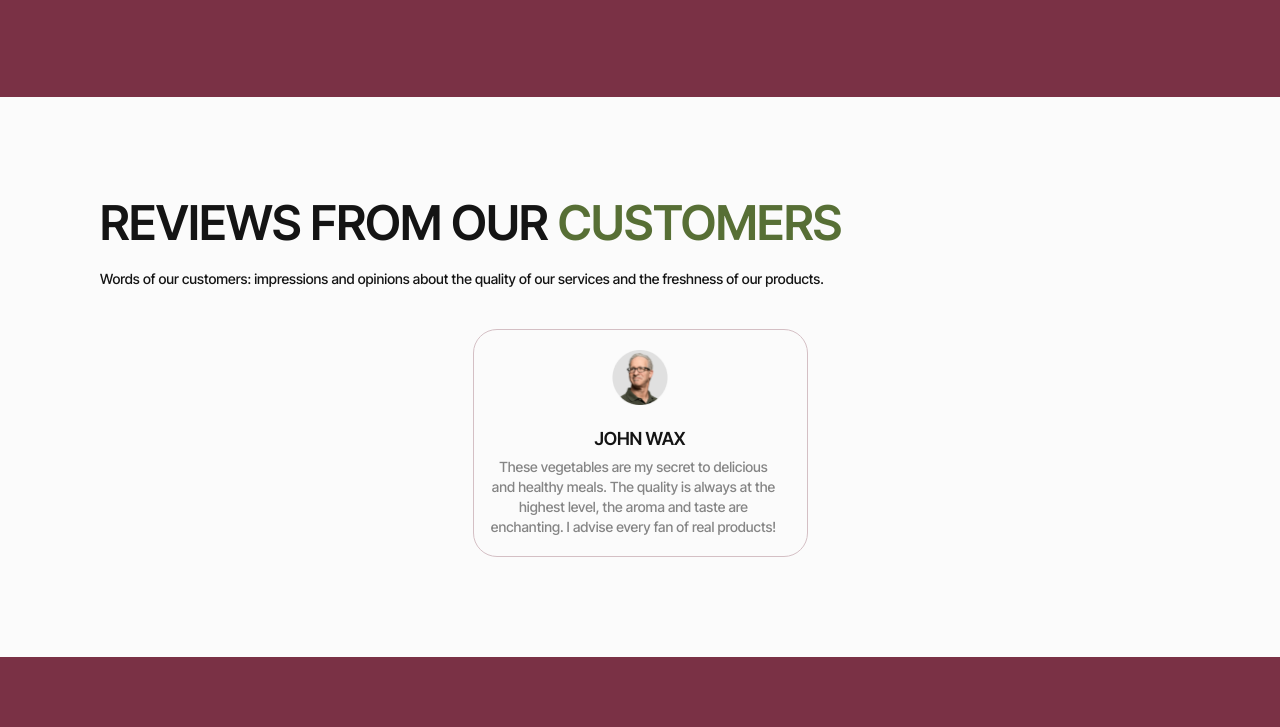
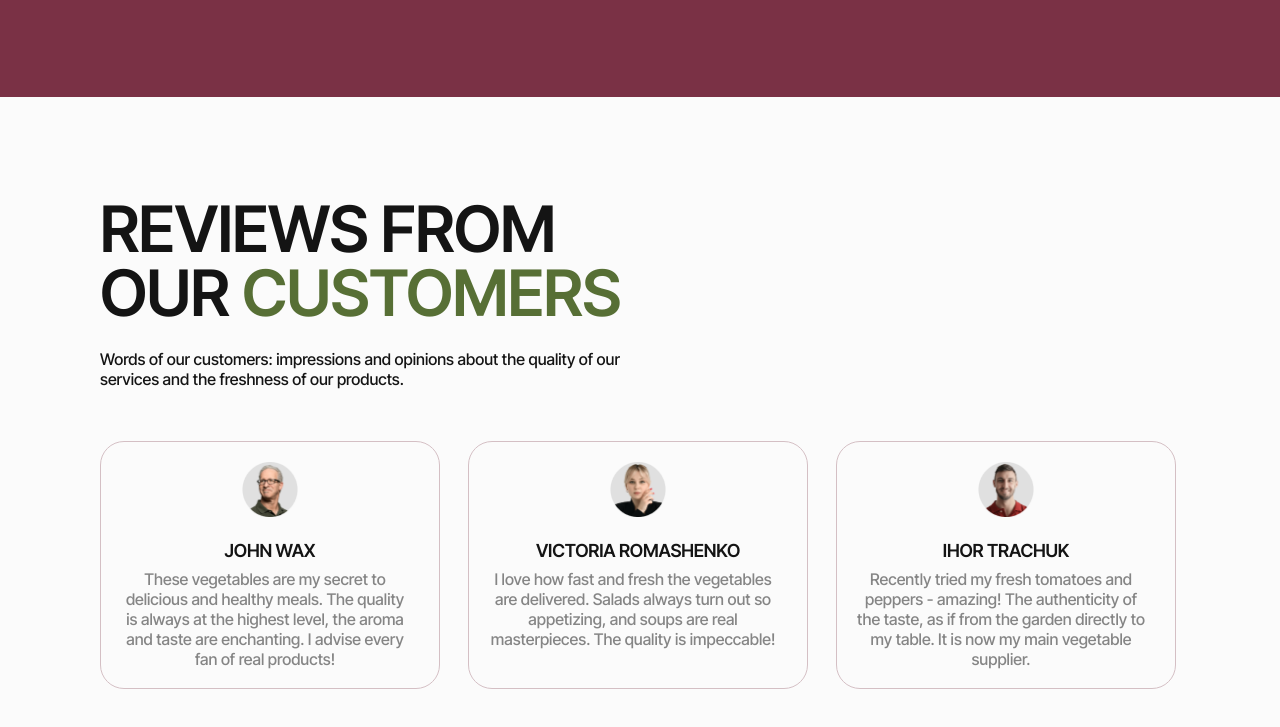
Before and after one commit to Alex-Khavin/Green.Harvest, a website: page index.html in a window 1280 px wide. Shown: the part 3147-3874 px from the top of the page. Before the commit the page ends 3804 px from the top, so only its background shows below. Drawn offline with nearby package versions, Linux system fonts and the light colour scheme.

Commit message:
ready review

```diff
--- a/js/main.js
+++ b/js/main.js
@@ -2,4 +2,17 @@ const swiper = new Swiper('.swiper', {
     direction: 'horizontal',
     loop: true,
     initialSlide: 0,
+    spaceBetween: 24,
+
+    breakpoints: {
+    0: {
+      slidesPerView: 1,
+    },
+    768: {
+      slidesPerView: 2,
+    },
+    1280: {
+      slidesPerView: 3,
+    }
+  }
 });
--- a/styles.css
+++ b/styles.css
@@ -102,9 +102,16 @@ section {
 }
 
 .swiper {
-    width: 335px;
-    height: 228px;
+    width: 100%;
+    height: 100%;
 }
+@media only screen and (max-width: 374px) {
+    .swiper {
+        width: 100%;
+        height: 100%;
+    }
+}
+
 /* #endregion */
 
 /* #region Header */
@@ -671,8 +678,6 @@ section {
     background-color: #fbfbfb;;
 }
 
-.container {}
-
 .reviews-subtitle {
     font-weight: 600;
     font-size: 48px;
@@ -681,6 +686,14 @@ section {
     text-transform: uppercase;
     color: #141414;
     margin-bottom: 20px;
+}
+@media only screen and (min-width: 768px) {
+    .reviews-subtitle {
+        font-size: 64px;
+        line-height: 1.0;
+        margin-bottom: 24px;
+        max-width: 553px;
+    }
 }
 
 .marker-3 {
@@ -691,10 +704,24 @@ section {
     text-transform: uppercase;
     color: #576f35;
 }
+@media only screen and (min-width: 768px) {
+    .marker-3 {
+        font-size: 64px;
+        line-height: 1.0;
+    }
+}
 
 .reviews-text {
     color: #141414;
     margin-bottom: 40px;
+}
+@media only screen and (min-width: 768px) {
+    .reviews-text {
+        font-size: 16px;
+        line-height: 1.25;
+        margin-bottom: 52px;
+        max-width: 553px;
+    }
 }
 
 .reviews-item {
@@ -704,11 +731,17 @@ section {
     width: 335px;
     height: 228px;
 }
-
 @media only screen and (max-width: 374px) {
     .reviews-item {
         width: 100%;
         height: 100%;
+    }
+}
+@media only screen and (min-width: 768px) {
+    .reviews-item {
+        width: 340px;
+        height: 248px;
+        padding: 20px;
     }
 }
 
@@ -733,4 +766,10 @@ section {
     color: #858585;
     max-width: 288px;
 }
+@media only screen and (min-width: 768px) {
+    .reviews-feedback {
+        font-size: 16px;
+        line-height: 1.25;
+    }
+}
 /* #endregion */
```
